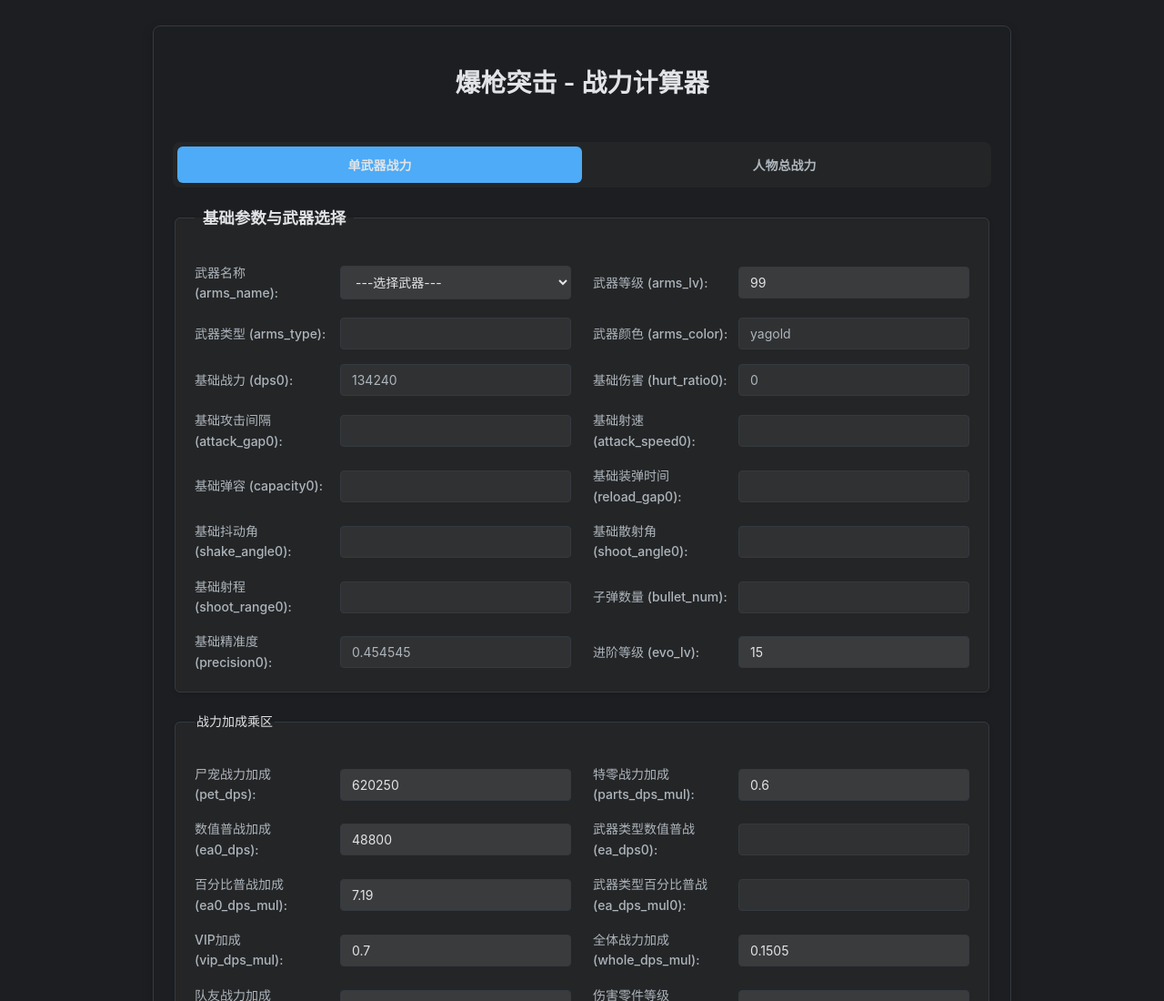
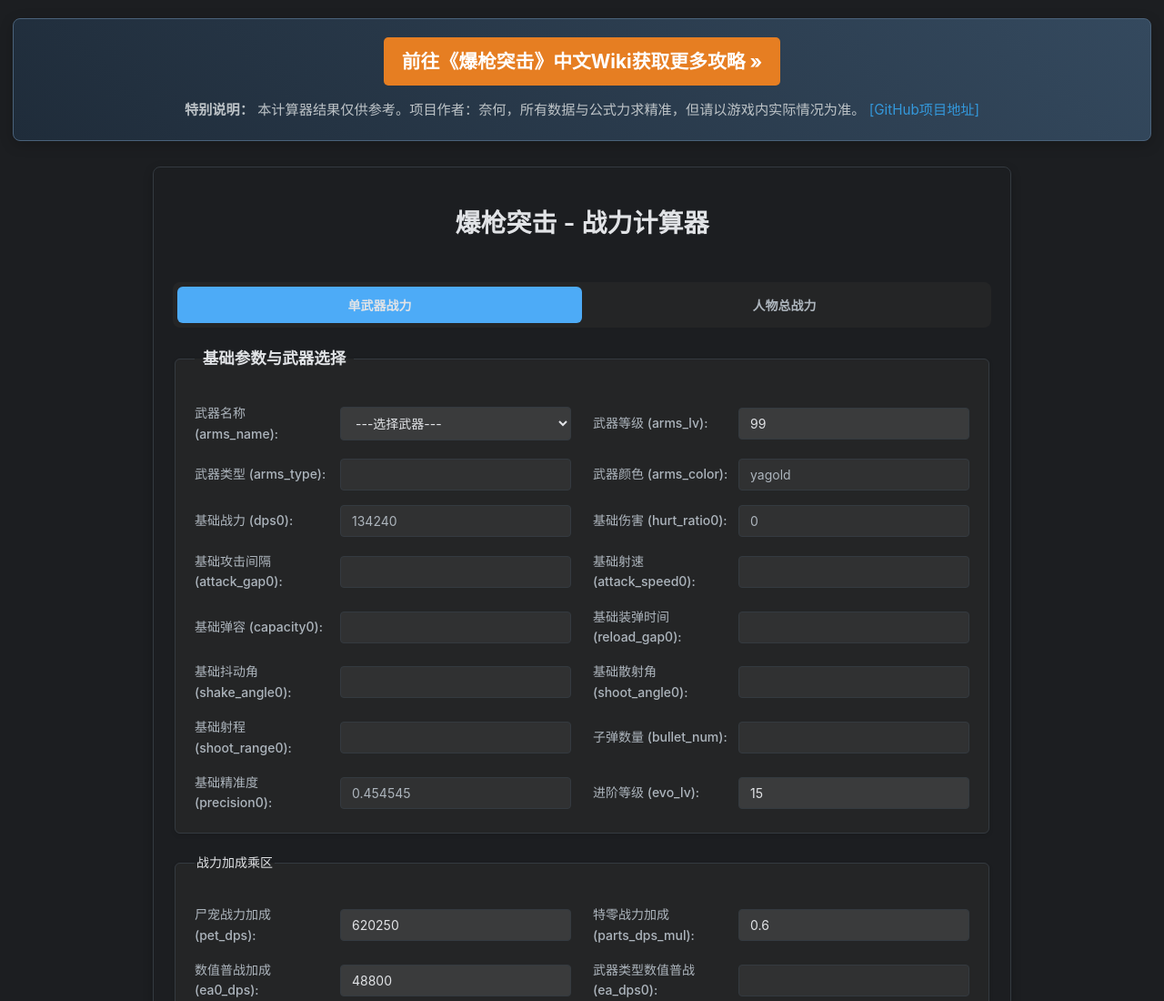
Before and after one commit to zzl-Jiang/bqtj-calculator, a plain HTML site: page index.html in a window 1280 px wide. Shown: the top 1100 px of the page at 91% size. Drawn offline with nearby package versions, Linux system fonts and the light colour scheme.

Commit message:
wiki information added

```diff
--- a/index.html
+++ b/index.html
@@ -10,10 +10,24 @@
 </head>
 <body>
 
+    <!-- ====================================================== -->
+    <!--            信息公告栏 (新添加)                         -->
+    <!-- ====================================================== -->
+    <div class="info-banner">
+        <div class="info-banner-content">
+            <p class="banner-highlight">
+                <a href="https://bqtj.huijiwiki.com" target="_blank">前往《爆枪突击》中文Wiki获取更多攻略 »</a>
+            </p>
+            <p class="banner-note">
+                <strong>特别说明：</strong> 本计算器结果仅供参考。项目作者：奈何，所有数据与公式力求精准，但请以游戏内实际情况为准。
+                <a href="https://github.com/zzl-Jiang/bqtj-calculator" target="_blank">[GitHub项目地址]</a>
+            </p>
+        </div>
+    </div>
+
     <!-- 计算器的主容器 -->
     <div id="power-calculator-app">
         <h1>爆枪突击 - 战力计算器</h1>
-
         <!-- ====================================================== -->
         <!-- 标签页导航 -->
         <!-- ====================================================== -->
--- a/style.css
+++ b/style.css
@@ -37,6 +37,61 @@
     color: var(--text-primary);
     margin-bottom: 1.5em;
     font-weight: 600;
+}
+
+/*--- 信息公告栏样式 ---*/
+.info-banner {
+    background: linear-gradient(45deg, #1f2c3a, #34495e);
+    border-radius: 8px;
+    padding: 20px 25px;
+    margin: 20px auto;
+    max-width: 1200px; /* 与主容器宽度保持一致或稍宽 */
+    box-shadow: 0 4px 15px rgba(0, 0, 0, 0.2);
+    border: 1px solid #4a627a;
+}
+
+.info-banner-content {
+    color: #ecf0f1;
+    text-align: center;
+}
+
+.info-banner .banner-highlight {
+    font-size: 1.3rem;
+    font-weight: bold;
+    margin: 0 0 15px 0;
+}
+
+.info-banner .banner-highlight a {
+    background-color: #e67e22; /* 醒目的橙色按钮 */
+    color: white;
+    padding: 10px 20px;
+    border-radius: 5px;
+    text-decoration: none;
+    display: inline-block;
+    transition: background-color 0.3s ease, transform 0.2s ease;
+}
+
+.info-banner .banner-highlight a:hover {
+    background-color: #d35400;
+    transform: translateY(-2px);
+    box-shadow: 0 2px 5px rgba(0,0,0,0.2);
+}
+
+.info-banner .banner-note {
+    font-size: 0.95rem;
+    line-height: 1.6;
+    color: #bdc3c7;
+    margin: 0;
+}
+
+.info-banner .banner-note a {
+    color: #3498db;
+    text-decoration: none;
+    font-weight: normal;
+}
+
+.info-banner .banner-note a:hover {
+    text-decoration: underline;
 }
 
 /* --- Section & Fieldset 样式 --- */
```
